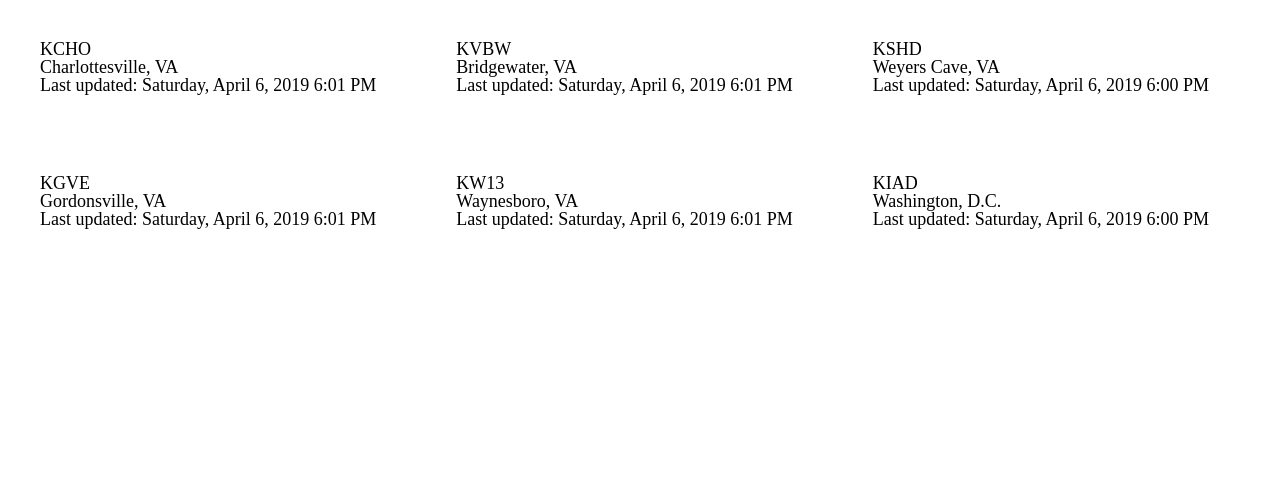
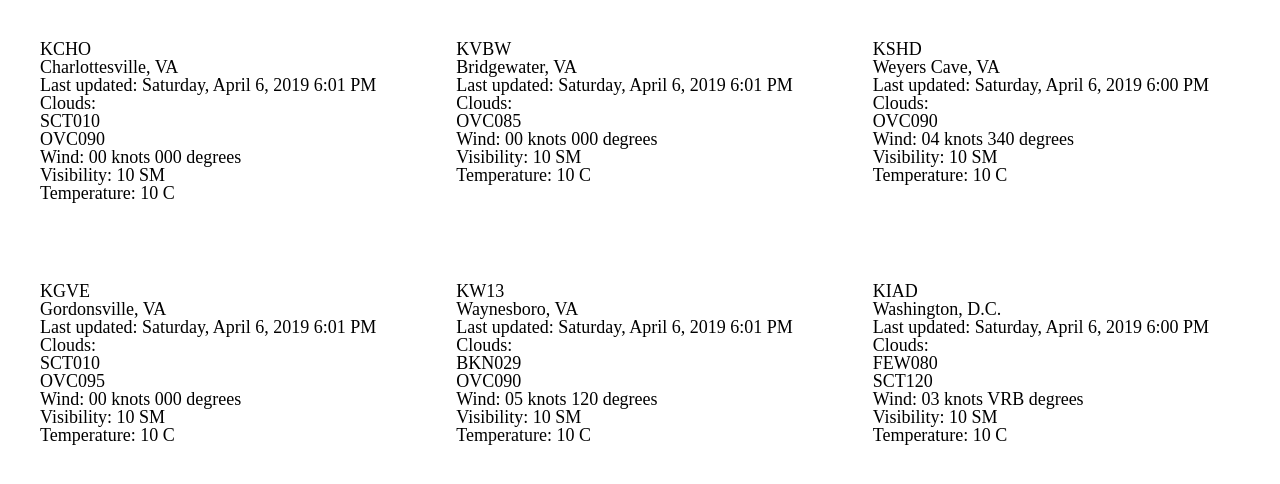
Before and after one commit to axolotl/project-skysight, a React (Create React App) app in the folder frontend/: page / in a window 1280 px wide. Shown: the top 484 px of the page. Built offline with nearby package versions, Linux system fonts and the light colour scheme.

Commit message:
displaying all info

```diff
--- a/frontend/src/components/Station.js
+++ b/frontend/src/components/Station.js
@@ -18,6 +18,26 @@ class Station extends Component {
           {data.City}, {data.State}
         </p>
         <p>Last updated: {moment(data.detail.meta.timestamp).format('LLLL')}</p>
+
+        <p>
+          Clouds:{' '}
+          {data.detail.clouds.length ? (
+            <ul>
+              {data.detail.clouds.map(type => (
+                <li>{type.repr}</li>
+              ))}
+            </ul>
+          ) : (
+            'skies are clear!'
+          )}
+        </p>
+
+        <p>
+          Wind: {data.detail.wind_speed.repr} knots{' '}
+          {data.detail.wind_direction.repr} degrees
+        </p>
+        <p>Visibility: {data.detail.visibility.repr} SM</p>
+        <p>Temperature: {data.detail.visibility.repr} C</p>
       </Container>
     )
   }
```
